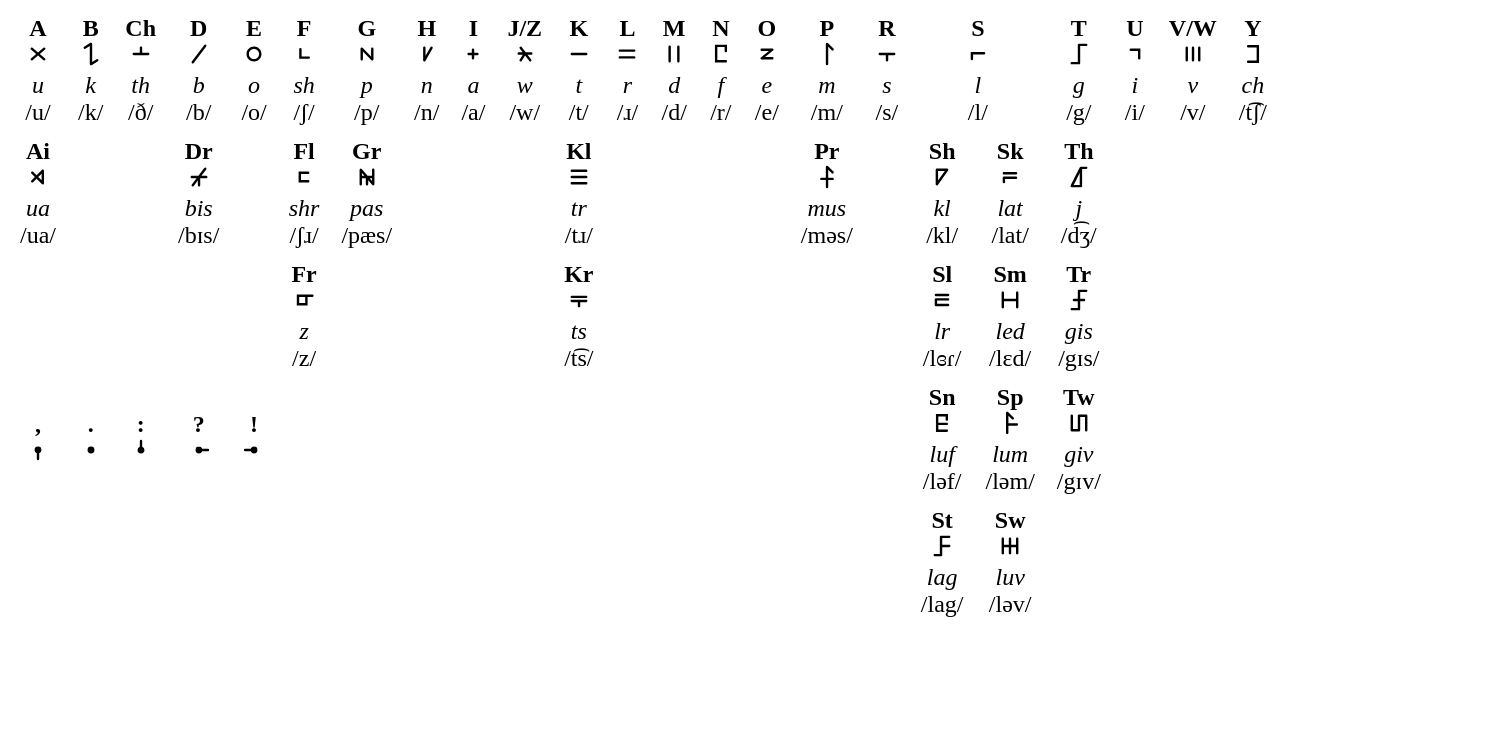
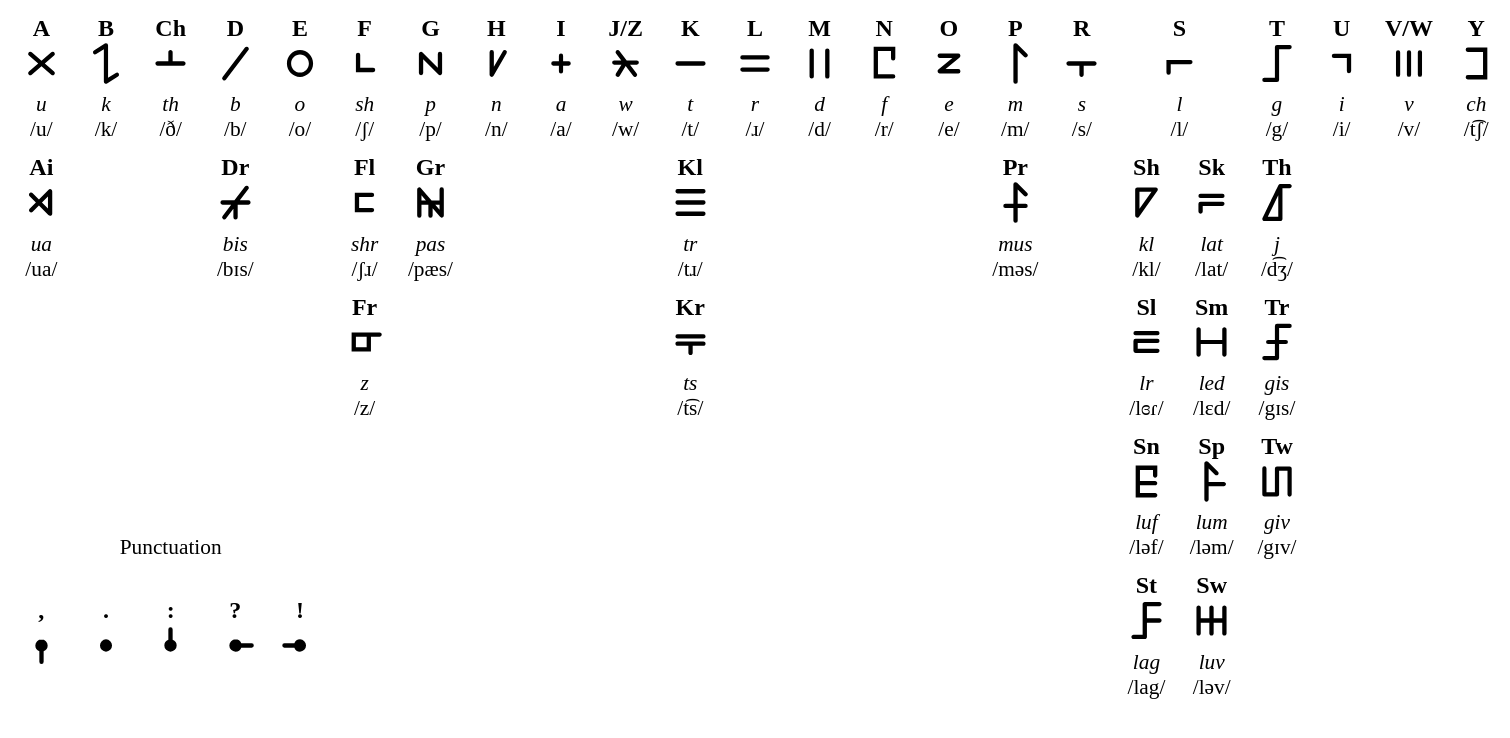
Before and after one commit to Alamantus/Zirka-Assets, a plain HTML site: page chart.html in a window 1280 px wide. Shown: the whole page, 1510 px wide, since content can reach past the window. Drawn offline with Linux system fonts and the light colour scheme.

Commit message:
Update chart sizes and create pngs

```diff
--- a/chart.html
+++ b/chart.html
@@ -7,8 +7,11 @@
   <style>
     td {
       text-align: center;
+      font-size: 16pt;
+      padding: 5px 10px;
+    }
+    td .letter {
       font-size: 18pt;
-      padding: 5px 10px;
     }
   </style>
 </head>
@@ -16,19 +19,14 @@
   <table id="chart">
   </table>
 
-<script>
-window.Zirka = {
-  defaultSize: '18pt',
-};
-</script>
 <script src="./translate.js"></script>
 <script>
 var tableRows = [
   ['a',  'b', 'ch',  'd',  'e',  'f',  'g',  'h',  'i',  'j',  'k',  'l',  'm',  'n',  'o',  'p',  'r',  's',  't',  'u',  'v',  'y'],
   ['ai', '',  '',    'dr', '',   'fl', 'gr', '',   '',   '',   'kl', '',   '',   '',   '',   'pr', '',   'sh', 'sk', 'th', '',   '',   ''],
   ['',   '',  '',    '',   '',   'fr', '',   '',   '',   '',   'kr', '',   '',   '',   '',   '',   '',   'sl', 'sm', 'tr', '',   '',   ''],
-  [',',  '.', ':',   '?',  '!',  '',   '',   '',   '',   '',   '',   '',   '',   '',   '',   '',   '',   'sn', 'sp', 'tw', '',   '',   ''],
-  ['',   '',  '',    '',   '',   '',   '',   '',   '',   '',   '',   '',   '',   '',   '',   '',   '',   'st', 'sw', '',   '',   '',   ''],
+  ['Punctuation',                '',   '',   '',   '',   '',   '',   '',   '',   '',   '',   '',   '',   'sn', 'sp', 'tw', '',   '',   ''],
+  [',',  '.', ':',   '?',  '!',  '',   '',   '',   '',   '',   '',   '',   '',   '',   '',   '',   '',   'st', 'sw', '',   '',   '',   ''],
 ];
 
 var tableHTML = '';
@@ -38,7 +36,10 @@ for (var r = 0; r < tableRows.length; r++) {
   tableHTML += '<tr>';
   for (var c = 0; c < row.length; c++) {
     var col = row[c];
-    if (col === 's') {
+    if (col === 'Punctuation') {
+      tableHTML += '<td colspan="5" valign="bottom">' + col + '</td>';
+      continue;
+    } else if (col === 's') {
       tableHTML += '<td colspan="2">';
     } else {
       tableHTML += '<td>';
@@ -50,10 +51,10 @@ for (var r = 0; r < tableRows.length; r++) {
         case 'v': letter = 'V/W'; break;
         default: letter = (col.substr(0, 1).toUpperCase() + col.substr(1));
       }
-      tableHTML += '<strong>' + letter + '</strong><br>';
-      tableHTML += '<zirka-only>' + col + '</zirka-only><br>';
+      tableHTML += '<strong class="letter">' + letter + '</strong><br>';
+      tableHTML += '<zirka-only size="32pt">' + col + '</zirka-only><br>';
       if (typeof Zirka.characterMap[col].ipa !== 'undefined') {
-        tableHTML += '<em><zirka-pronounce>' + col + '</zirka-pronounce></em><br />';
+        tableHTML += '<em class="zirka-pronounce" size="16pt">' + col + '</em><br />';
         tableHTML += ' /' + Zirka.characterMap[col].ipa + '/';
       }
     }
```
Also changed, not shown: chart-transparent.png (added), chart.png (added).
